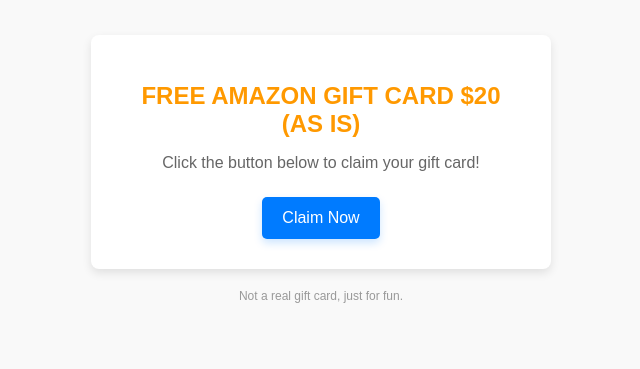
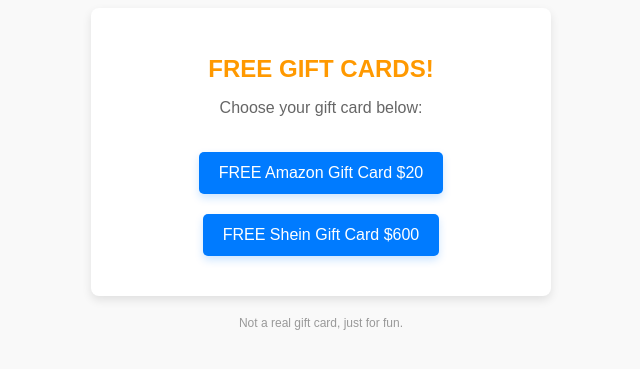
Before and after one commit to NotMrCitrix/wesbrurh, a plain HTML site: page index.html in a window 1280 px wide. Shown: the part 231-600 px from the top of the page, without its empty margins (319-959 px from the left). Drawn offline with Linux system fonts and the light colour scheme.

Commit message:
Update index.html

```diff
--- a/index.html
+++ b/index.html
@@ -3,7 +3,7 @@
 <head>
     <meta charset="UTF-8">
     <meta name="viewport" content="width=device-width, initial-scale=1.0">
-    <title>Free Amazon Gift Card $20 (AS IS)</title>
+    <title>Free Gift Cards</title>
     <style>
         body {
             background-color: #f9f9f9;
@@ -49,6 +49,7 @@
             cursor: pointer;
             transition: background-color 0.3s ease;
             box-shadow: 0 4px 8px rgba(0, 123, 255, 0.2);
+            margin: 10px;
         }
 
         button:hover {
@@ -64,15 +65,20 @@
 </head>
 <body>
     <div class="container">
-        <h1>FREE AMAZON GIFT CARD $20 (AS IS)</h1>
-        <p>Click the button below to claim your gift card!</p>
-        <button onclick="showPopup()">Claim Now</button>
+        <h1>FREE GIFT CARDS!</h1>
+        <p>Choose your gift card below:</p>
+        <button onclick="claimAmazon()">FREE Amazon Gift Card $20</button>
+        <button onclick="claimShein()">FREE Shein Gift Card $600</button>
     </div>
     <footer>Not a real gift card, just for fun.</footer>
 
     <script>
-        function showPopup() {
-            alert('hahaha lol');
+        function claimAmazon() {
+            alert('hahaha lol - No Amazon gift card for you!');
+        }
+
+        function claimShein() {
+            alert('hahaha lol - No Shein gift card for you either!');
         }
     </script>
 </body>
```
